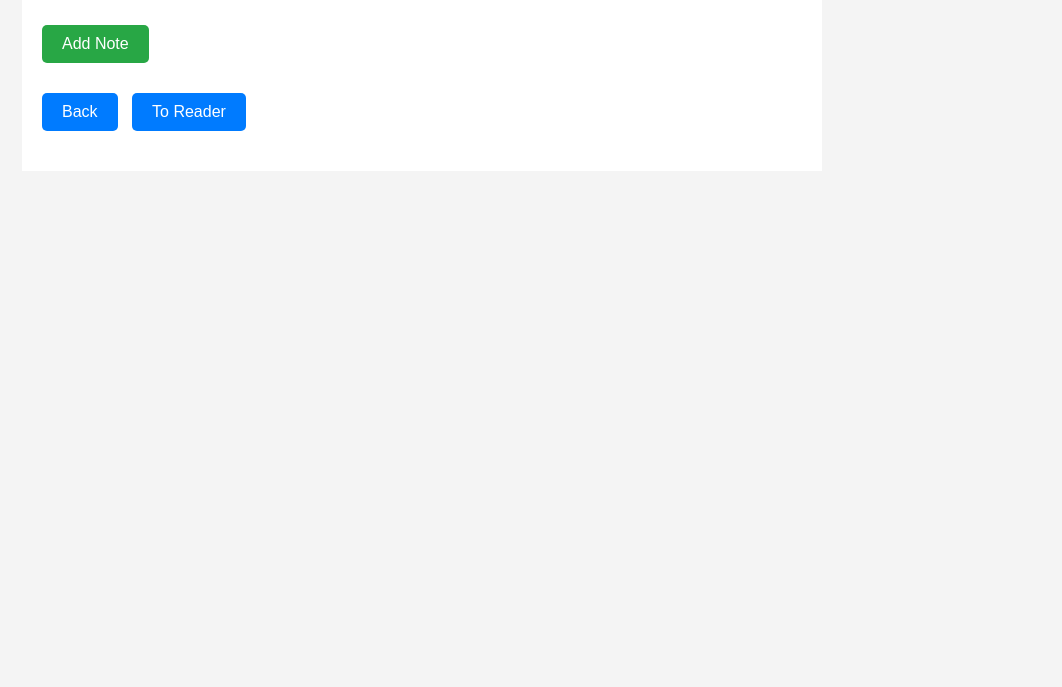
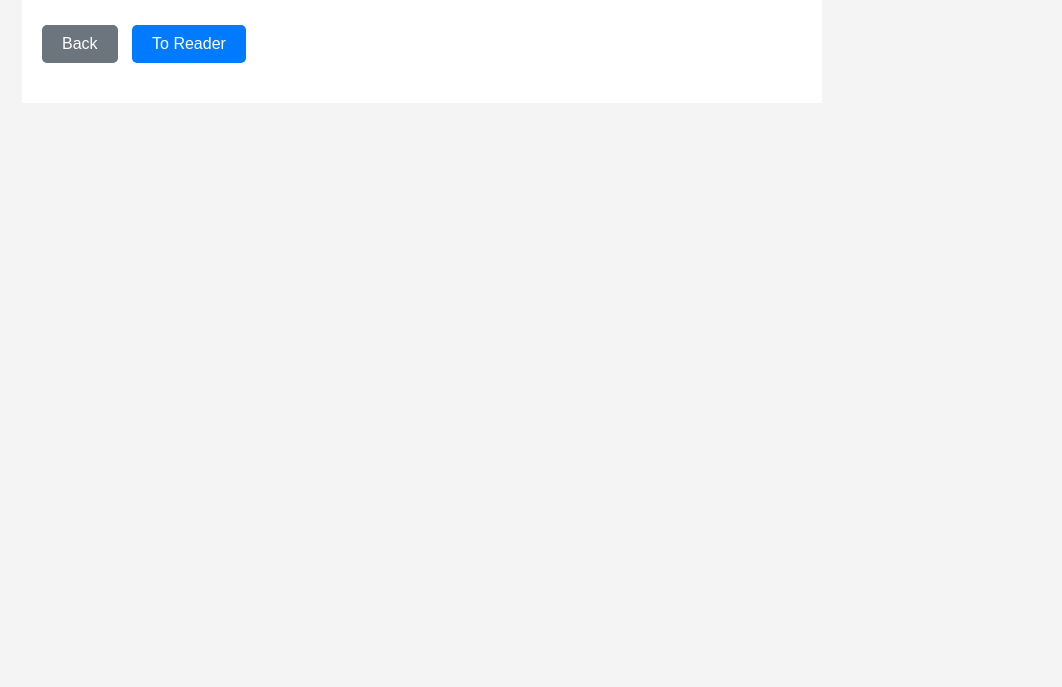
Before and after one commit to CadanGlass/COMP4537, a plain HTML site: page lab-1/writer.html in a window 1280 px wide. Shown: the part 113-800 px from the top of the page, without its empty margins (218-1280 px from the left). Drawn offline with Linux system fonts and the light colour scheme.

Commit message:
Update buttons

```diff
--- a/lab-1/css/styles.css
+++ b/lab-1/css/styles.css
@@ -109,3 +109,43 @@ button:hover {
     padding: 5px 10px;
     background-color: #f8f9fa;
 }
+a.btn {
+    display: inline-block;
+    text-decoration: none;
+    padding: 10px 20px;
+    margin: 10px 10px 20px 0;
+    font-size: 1em;
+    color: #fff;
+    background-color: #007BFF;
+    border-radius: 5px;
+}
+
+a.btn:hover {
+    background-color: #0056b3;
+}
+
+/* Specific styles for different buttons */
+a#addButton {
+    background-color: #28a745;
+}
+
+a#addButton:hover {
+    background-color: #218838;
+}
+
+a.back-button {
+    background-color: #6c757d;
+}
+
+a.back-button:hover {
+    background-color: #5a6268;
+}
+
+/* If you have a remove button as an anchor (unlikely), but adding for completeness */
+a.remove-button {
+    background-color: #dc3545;
+}
+
+a.remove-button:hover {
+    background-color: #c82333;
+}
--- a/lab-1/writer.html
+++ b/lab-1/writer.html
@@ -10,14 +10,13 @@
     <div class="container">
         <h1>Writer</h1>
         <div id="storedDate">Stored at:</div>
-        <button id="addButton">Add Note</button>
+
+
+
         <div id="notesContainer"></div>
-
-        <!-- Back button to return to index.html -->
-        <button onclick="window.location.href='index.html'">Back</button>
-        <!-- Next button to go to reader.html -->
-        <button onclick="window.location.href='reader.html'">To Reader</button>
-    </div> <!-- Close container div -->
+        <a href="index.html" class="btn back-button">Back</a>
+        <a href="reader.html" class="btn">To Reader</a>
+    </div>
 
     <script src="./js/writer.js"></script>
 </body>
```
Also changed, not shown: lab-1/index.html (+2 -2 lines).
